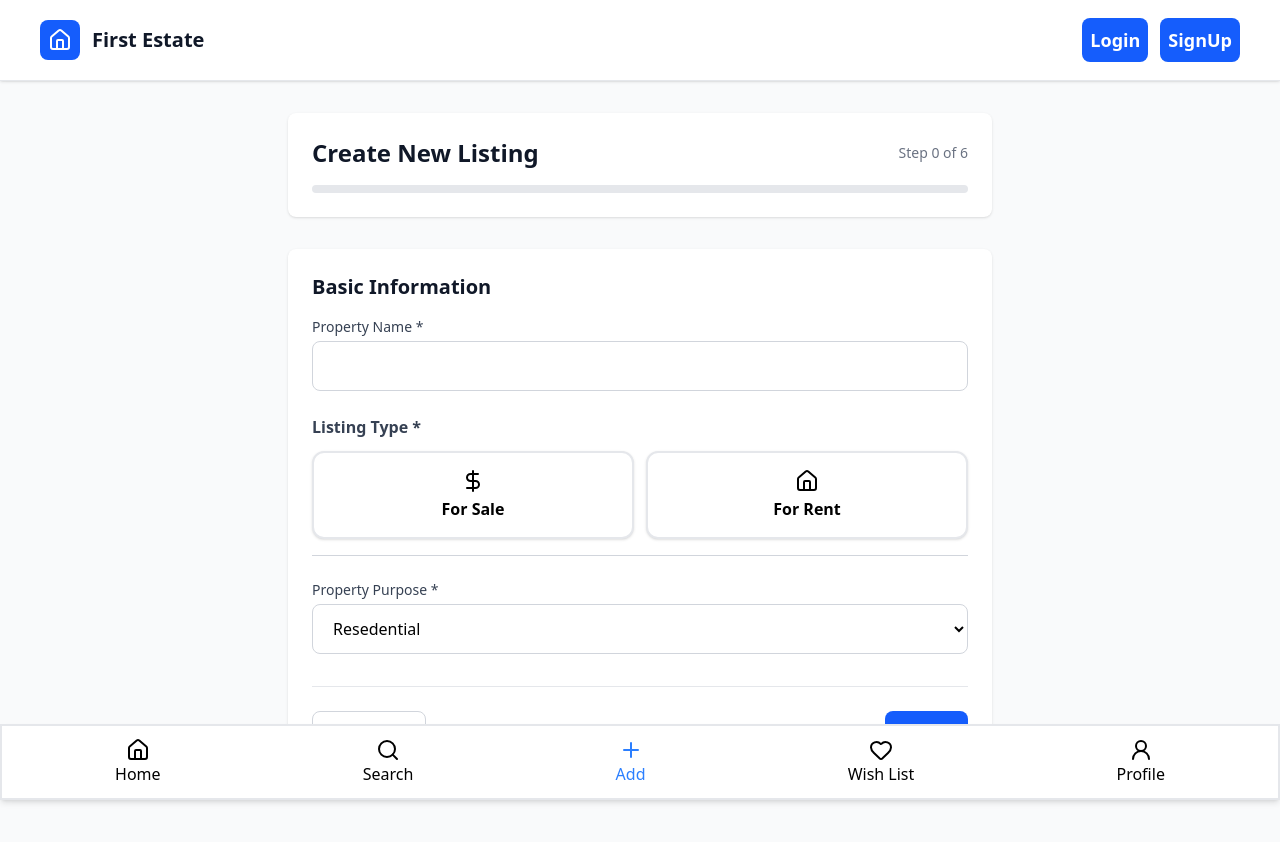
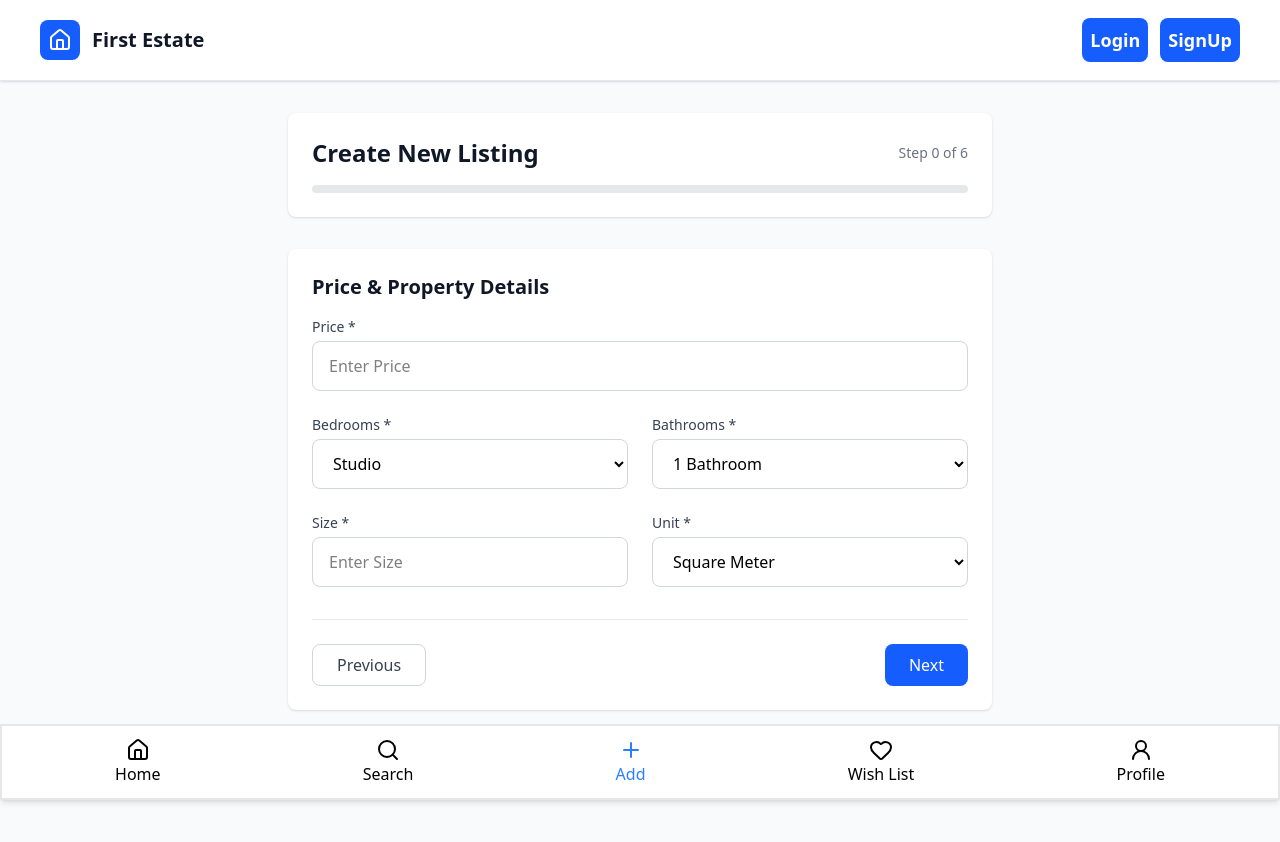
Before and after one commit to o064/REstate-front-end, a React (Vite) app: page /add in a window 1280 px wide. Shown: the top 842 px of the page. Built offline with nearby package versions, Linux system fonts and the light colour scheme.

Commit message:
price and location step finished

```diff
--- a/src/components/AddListing/LocationStep.tsx
+++ b/src/components/AddListing/LocationStep.tsx
@@ -8,7 +8,16 @@ function LocationStep() {
     <Step title="Location Details">
       {/* street  address */}
       <InputField id="adress" label="street address *" icon={<MapPinHouse />}>
-        <Input />
+        <Input
+          className="pl-10 "
+          id="adress"
+          type="text"
+          placeholder="enter the property address"
+        />
+      </InputField>
+      {/* city */}
+      <InputField id="city" label="city *">
+        <Input id="city" type="text" placeholder="city" />
       </InputField>
     </Step>
   );
--- a/src/components/AddListing/PriceDetailsStep.tsx
+++ /dev/null
@@ -1,5 +0,0 @@
-function PriceDetailsStep() {
-  return <div></div>;
-}
-
-export default PriceDetailsStep;
--- /dev/null
+++ b/src/components/AddListing/PricePropertyDetailsStep.tsx
@@ -0,0 +1,64 @@
+import Grid from '../../ui/Grid';
+import Input from '../../ui/Input';
+import InputField from '../../ui/InputField';
+import Option from '../../ui/Option';
+import Select from '../../ui/Select';
+import Step from './Step';
+const bedroomsOptions = [
+  { value: 0, label: 'studio' },
+  { value: 1, label: '1 bedrooms' },
+  { value: 2, label: '2 bedrooms' },
+  { value: 3, label: '3 bedrooms' },
+  { value: 4, label: '4 bedrooms' },
+  { value: 5, label: '5+ bedrooms' },
+];
+const bathroomsOptions = [
+  { value: 1, label: '1 bathroom' },
+  { value: 2, label: '1 bedrooms' },
+  { value: 3, label: '3 bedrooms' },
+  { value: 4, label: '4+ bedrooms' },
+];
+const unitSizeOptions = [{ value: 'm', label: 'square meter' }];
+
+function PricePropertyDetailsStep() {
+  return (
+    <Step title="Price & Property Details">
+      {/* price */}
+      <InputField id="price" label="price *">
+        <Input id="price" type="number" placeholder="enter price" />
+      </InputField>
+      <Grid className="grid-cols-2 gap-6">
+        {/* bedrooms */}
+        <InputField id="bedrooms" label="Bedrooms *">
+          <Select>
+            {bedroomsOptions.map((opt) => (
+              <Option label={opt.label} value={opt.value} key={opt.value} />
+            ))}
+          </Select>
+        </InputField>
+        {/* Bathrooms */}
+        <InputField id="bathrooms" label="Bathrooms *">
+          <Select>
+            {bathroomsOptions.map((opt) => (
+              <Option label={opt.label} value={opt.value} key={opt.value} />
+            ))}
+          </Select>
+        </InputField>
+        {/* size */}
+        <InputField id="square" label="size *">
+          <Input id="square" type="number" placeholder="enter size" />
+        </InputField>
+        {/* Unit */}
+        <InputField id="unit" label="unit *">
+          <Select>
+            {unitSizeOptions.map((opt) => (
+              <Option label={opt.label} value={opt.value} key={opt.value} />
+            ))}
+          </Select>
+        </InputField>
+      </Grid>
+    </Step>
+  );
+}
+
+export default PricePropertyDetailsStep;
--- a/src/pages/AddListing.tsx
+++ b/src/pages/AddListing.tsx
@@ -1,4 +1,6 @@
 import BasicInfoStep from '../components/AddListing/BasicInfoStep';
+import LocationStep from '../components/AddListing/LocationStep';
+import PricePropertyDetailsStep from '../components/AddListing/PricePropertyDetailsStep';
 
 function AddListing() {
   const step = 0;
@@ -25,7 +27,7 @@ function AddListing() {
         {/* Form Content */}
         <form className="bg-white rounded-lg shadow-sm p-6">
           {/* step information */}
-          <BasicInfoStep />
+          <PricePropertyDetailsStep />
           {/* Navigation Buttons */}
           <div className="flex justify-between mt-8 pt-6 border-t border-gray-200">
             <button className="px-6 py-2 border border-gray-300 rounded-lg text-gray-700 hover:bg-gray-50 disabled:opacity-50 disabled:cursor-not-allowed">
--- /dev/null
+++ b/src/ui/Grid.tsx
@@ -0,0 +1,15 @@
+import type { ReactNode } from 'react';
+
+type gridOptions = {
+  children: ReactNode;
+  className?: string;
+};
+function Grid({ children, className, ...res }: gridOptions) {
+  return (
+    <div className={`grid ${className}`} {...res}>
+      {children}
+    </div>
+  );
+}
+
+export default Grid;
--- a/src/ui/Input.tsx
+++ b/src/ui/Input.tsx
@@ -5,7 +5,7 @@ type InputProps = React.ComponentPropsWithoutRef<'input'> & {
 };
 function Input({ className, ...rest }: InputProps) {
   var base =
-    'w-full pl-4 pr-4 py-3 border border-gray-300 rounded-lg focus:ring-2 focus:ring-blue-500 focus:border-blue-500 transition duration-150';
+    'capitalize w-full pl-4 pr-4 py-3 border border-gray-300 rounded-lg focus:ring-2 focus:ring-blue-500 focus:border-blue-500 transition duration-150';
   const combined = twMerge(base, className);
   return <input className={combined} {...rest} />;
 }
--- a/src/ui/Option.tsx
+++ b/src/ui/Option.tsx
@@ -1,12 +1,12 @@
 import { capitalize } from '../utils/helper';
 
 type optionProps = {
-  value: string;
+  value: string | number;
   label: string;
 };
 function Option({ value, label }: optionProps) {
   return (
-    <option value={value.toLowerCase()} className="">
+    <option value={typeof value === 'string' ? value.toLowerCase() : value} className="">
       {capitalize(label)}
     </option>
   );
```
